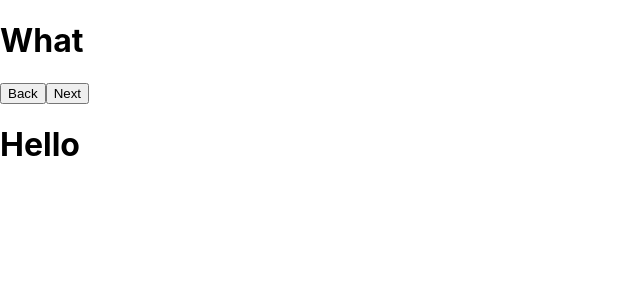
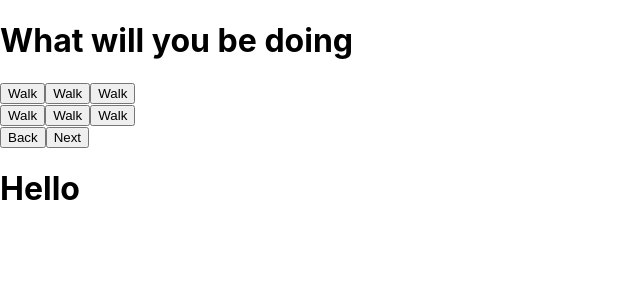
Before and after one commit to starswap/DRP24, a React (Create React App) app in the folder frontend/: page / in a window 1280 px wide. Both pictures are taken after a click on the button "Back". Shown: the top 300 px of the page, without its empty margins (0-640 px from the left). Built offline with nearby package versions, Linux system fonts and the light colour scheme.

Commit message:
feat: add basic layout for buttons

```diff
--- a/frontend/src/CreateEvent.tsx
+++ b/frontend/src/CreateEvent.tsx
@@ -37,7 +37,25 @@ function GeneralCreateEvent() {
 }
 
 function What() {
-  return <h1>What</h1>;
+  const handleClick = () => {}
+  return (
+    <>
+      <h1>What will you be doing</h1>
+      <div className='flex-auto'>
+        <div className='flex flex-row flex-wrap w-full'>
+          <div className='flex flex-col basis-full flex-1'>
+            <ButtonComponent onClick={handleClick} label={'Walk'} />
+            <ButtonComponent onClick={handleClick} label={'Walk'} />
+            <ButtonComponent onClick={handleClick} label={'Walk'} />
+          </div>
+          <div className="flex flex-col basis-full flex-1">
+            <ButtonComponent onClick={handleClick} label={'Walk'} />
+            <ButtonComponent onClick={handleClick} label={'Walk'} />
+            <ButtonComponent onClick={handleClick} label={'Walk'} />
+          </div>
+        </div>
+      </div>
+    </>);
 }
 function Who() {
   return <h1>Who</h1>;
```
